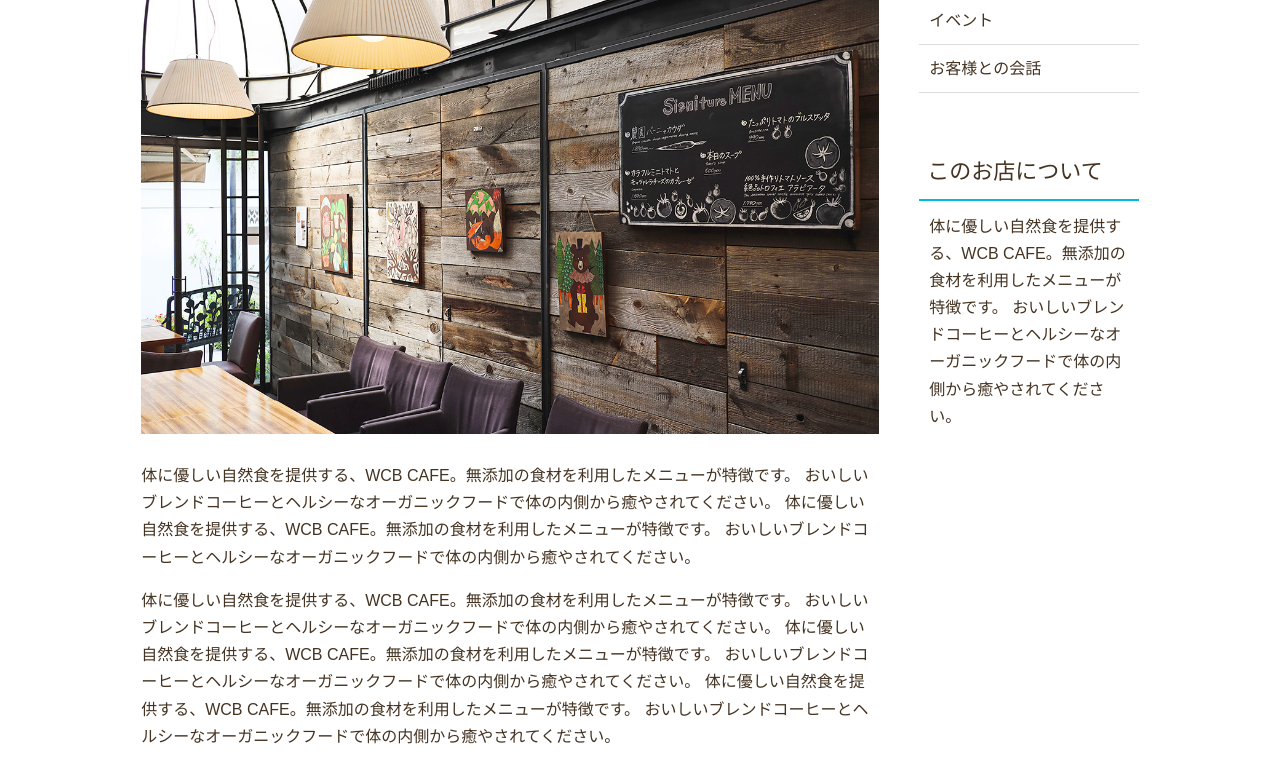
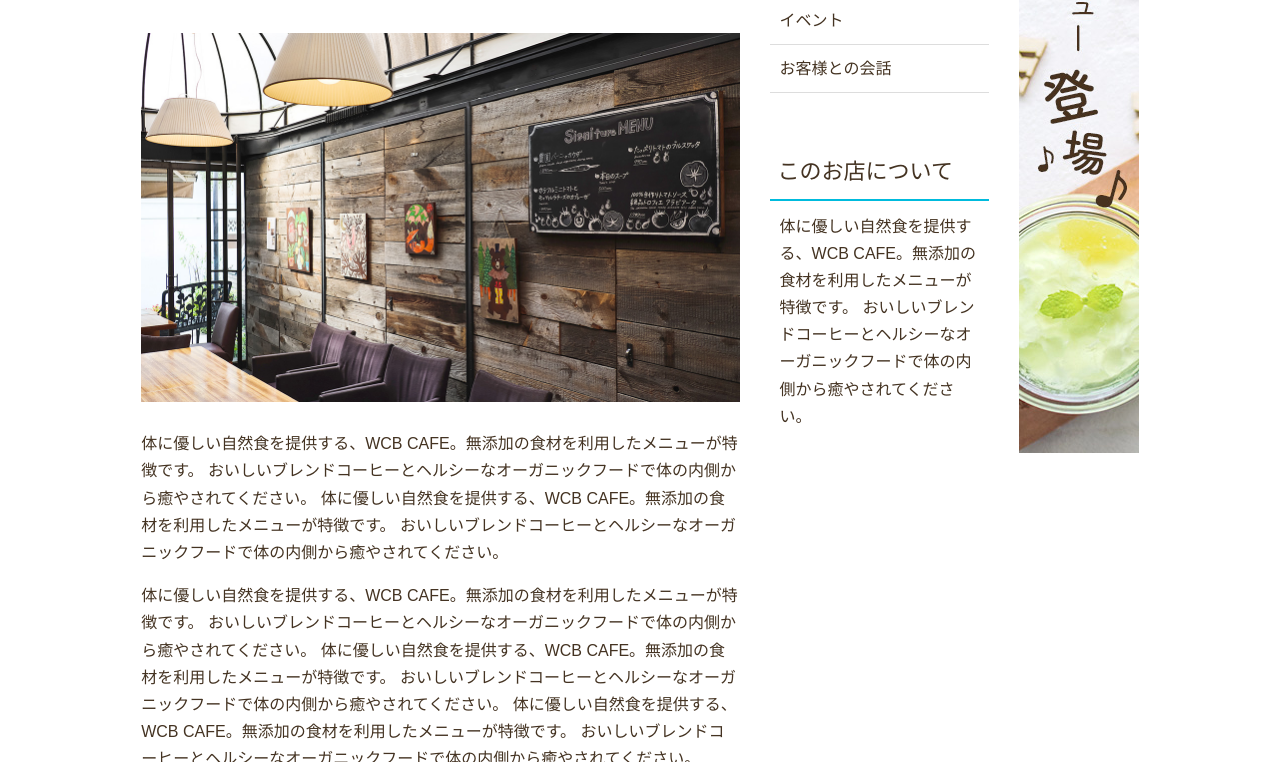
Before and after one commit to hiroki-harada/introduction-to-html-css, a plain HTML site: page news.html in a window 1280 px wide. Shown: the part 457-1219 px from the top of the page. Drawn offline with Linux system fonts and the light colour scheme; some packages are replaced by stand-ins of ours.

Commit message:
[add] side banner

```diff
--- a/css/style.css
+++ b/css/style.css
@@ -128,7 +128,7 @@ footer p {
 
 /* article */
 article {
-    width: 74%;
+    width: 60%;
 }
 
 /* side bar */
--- a/news.html
+++ b/news.html
@@ -73,6 +73,10 @@
                     おいしいブレンドコーヒーとヘルシーなオーガニックフードで体の内側から癒やされてください。
                 </p>
             </aside>
+
+            <div class="ad">
+                <img src="images/banner.jpg" alt="新メニュー登場">
+            </div>
         </div>
 
         <footer>
```
